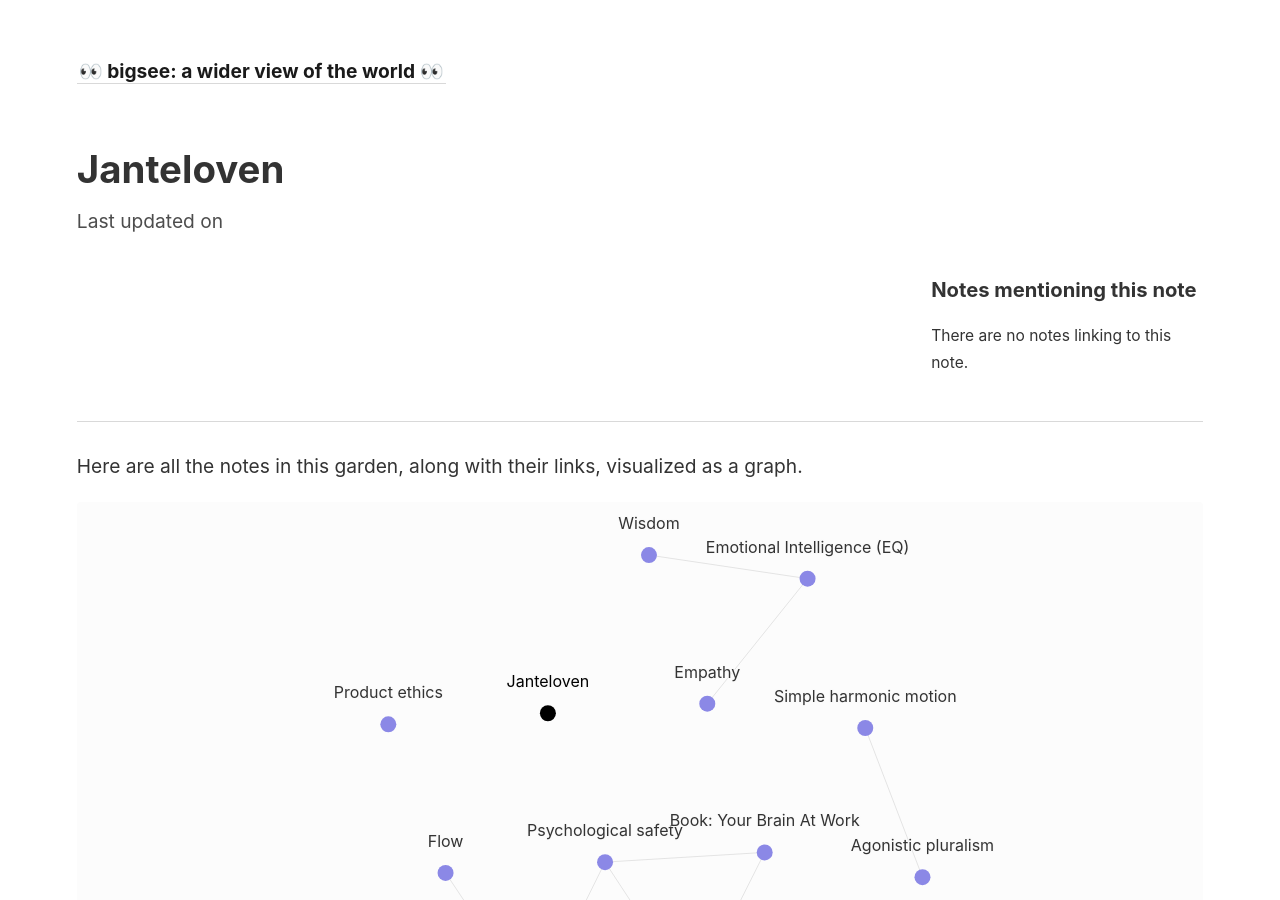
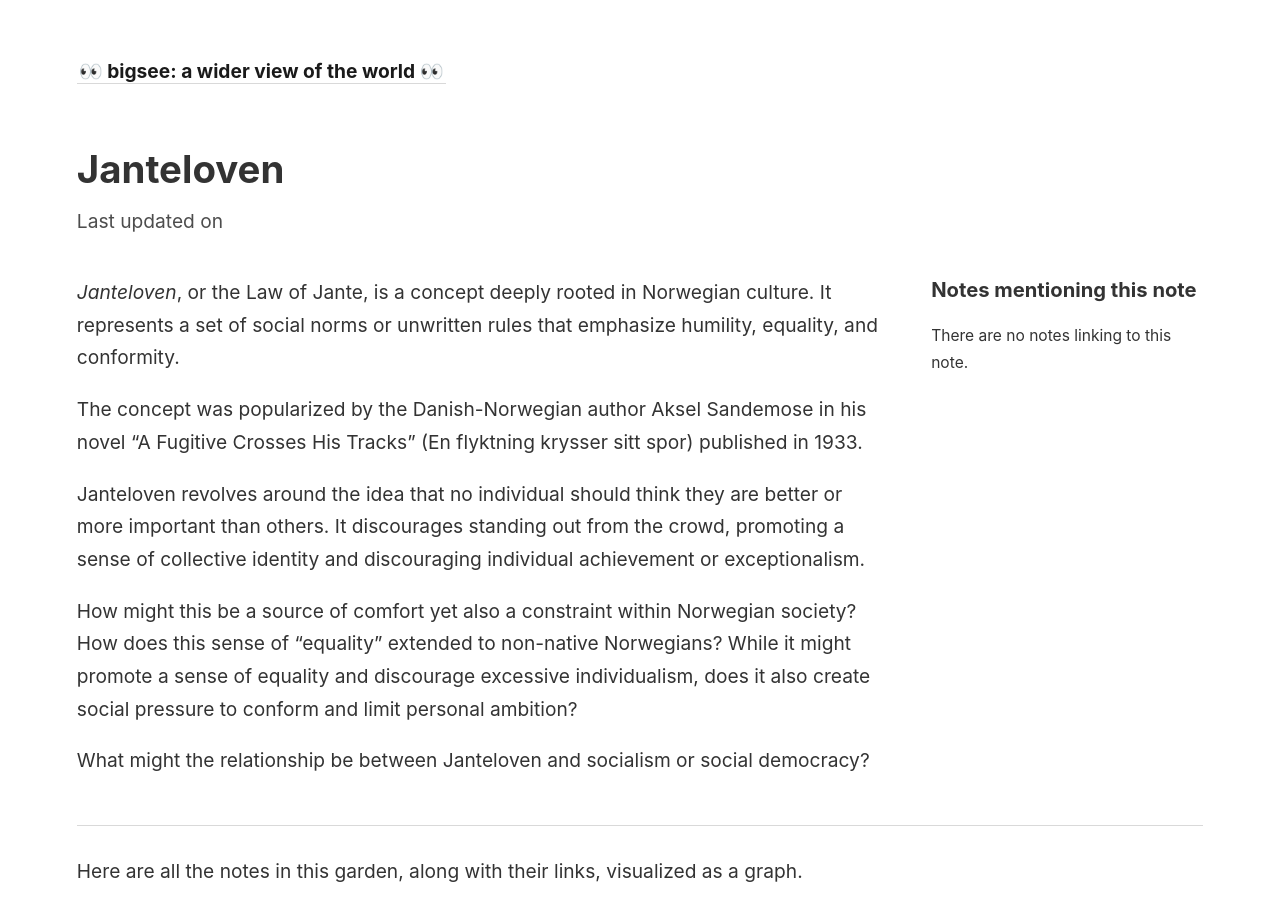
Before and after one commit to bigsee/digital-garden, a Jekyll site: the page built from _notes/Janteloven.md, in a window 1280 px wide and 900 px high. Built offline with Jekyll 4.4.1, drawn with Linux system fonts in a browser that asks for light colours.

Commit message:
:seedling: plant Janteloven

```diff
--- a/_notes/Janteloven.md
+++ b/_notes/Janteloven.md
@@ -1,3 +1,13 @@
 ---
 title: Janteloven
 ---
+
+*Janteloven*, or the Law of Jante, is a concept deeply rooted in Norwegian culture. It represents a set of social norms or unwritten rules that emphasize humility, equality, and conformity.
+
+The concept was popularized by the Danish-Norwegian author Aksel Sandemose in his novel "A Fugitive Crosses His Tracks" (En flyktning krysser sitt spor) published in 1933.
+
+Janteloven revolves around the idea that no individual should think they are better or more important than others. It discourages standing out from the crowd, promoting a sense of collective identity and discouraging individual achievement or exceptionalism.
+
+How might this be a source of comfort yet also a constraint within Norwegian society? How does this sense of "equality" extended to non-native Norwegians? While it might promote a sense of equality and discourage excessive individualism, does it also create social pressure to conform and limit personal ambition?
+
+What might the relationship be between Janteloven and socialism or social democracy?
```
